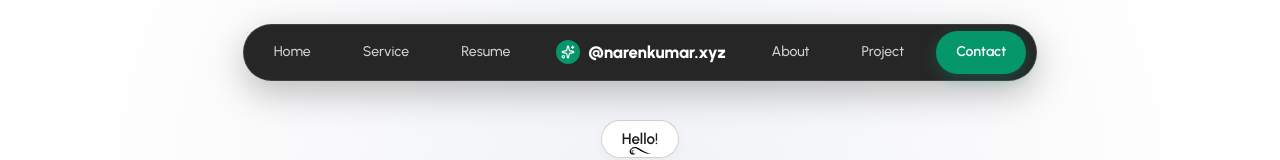
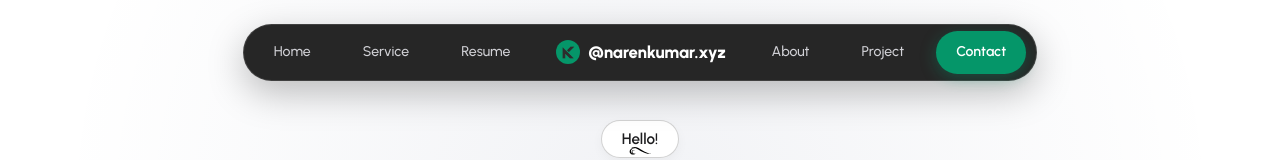
Before and after one commit to Narenkumar1234/Portfolio-lastest, a React (Vite) app: page / in a window 1280 px wide. Shown: the top 160 px of the page. Built offline with nearby package versions, Linux system fonts and the light colour scheme.

Commit message:
logo update

```diff
--- a/src/components/Navbar.tsx
+++ b/src/components/Navbar.tsx
@@ -1,6 +1,6 @@
 import React, { useState, useEffect } from 'react';
 import { motion, AnimatePresence } from 'framer-motion';
-import { Menu, X, Sparkles } from 'lucide-react';
+import { Menu, X } from 'lucide-react';
 import { NAV_LINKS } from '../data/portfolioData';
 import '../styles/components/Navbar.css';
 
@@ -52,8 +52,17 @@ export const Navbar: React.FC = () => {
               {
                 idx == 3 &&
                 <a href="#home" className="brand-logo">
-                  <span className="brand-icon">
-                    <Sparkles size={14} />
+                  <span className="brand-icon"
+                    style={{
+                      overflow: 'hidden',
+                      display: 'flex', alignItems: 'center',
+                      justifyContent: 'center'
+                    }}>
+                    <img
+                      src="/favicon-monogram.png"
+                      alt="Logo"
+                      style={{ width: '70%', height: '70%', objectFit: 'cover' }}
+                    />
                   </span>
                   @narenkumar.xyz
                 </a>
```
